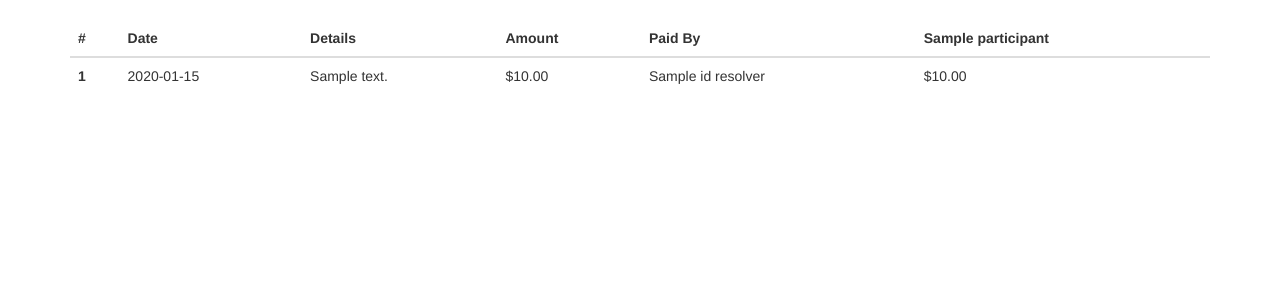
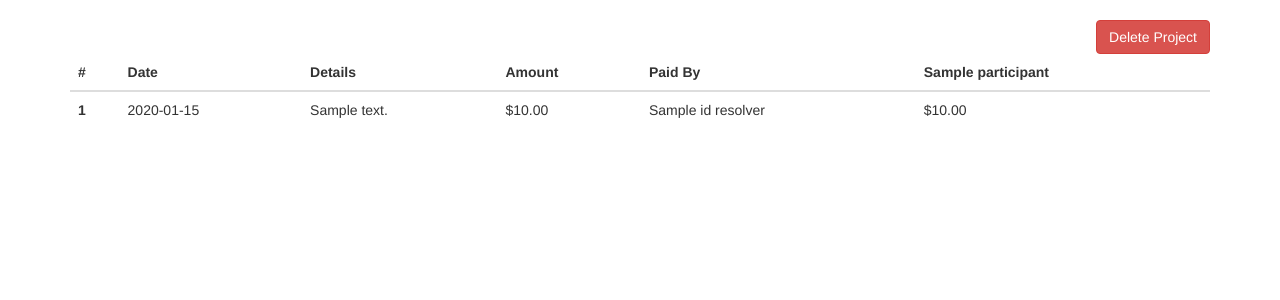
Before and after one commit to kyliau/expenses_tracker, a Python web app: template expense--tracker/templates/admin.html in a window 1280 px wide. Shown: the part 51-351 px from the top of the page. Run offline with Jinja, Linux system fonts and the light colour scheme; the template is opened without the code that fills it: most values are stand-ins (such as "Sample title", 1, 10 or a date in 2020); some libraries are stand-ins or nearby versions.

Commit message:
added Delete Project button that does nothing for now

```diff
--- a/expense--tracker/templates/admin.html
+++ b/expense--tracker/templates/admin.html
@@ -4,6 +4,9 @@
 <li class="active"><a href="/admin?id={{project_key}}">Admin</a></li>
 {% endblock %}
 {% block container %}
+<div>
+  <button type="button" class="btn btn-danger pull-right">Delete Project</button>
+</div>
 <table class="table table-hover">
   <thead>
     <tr>
```
Lines whose indentation alone changed are shown as unchanged.
